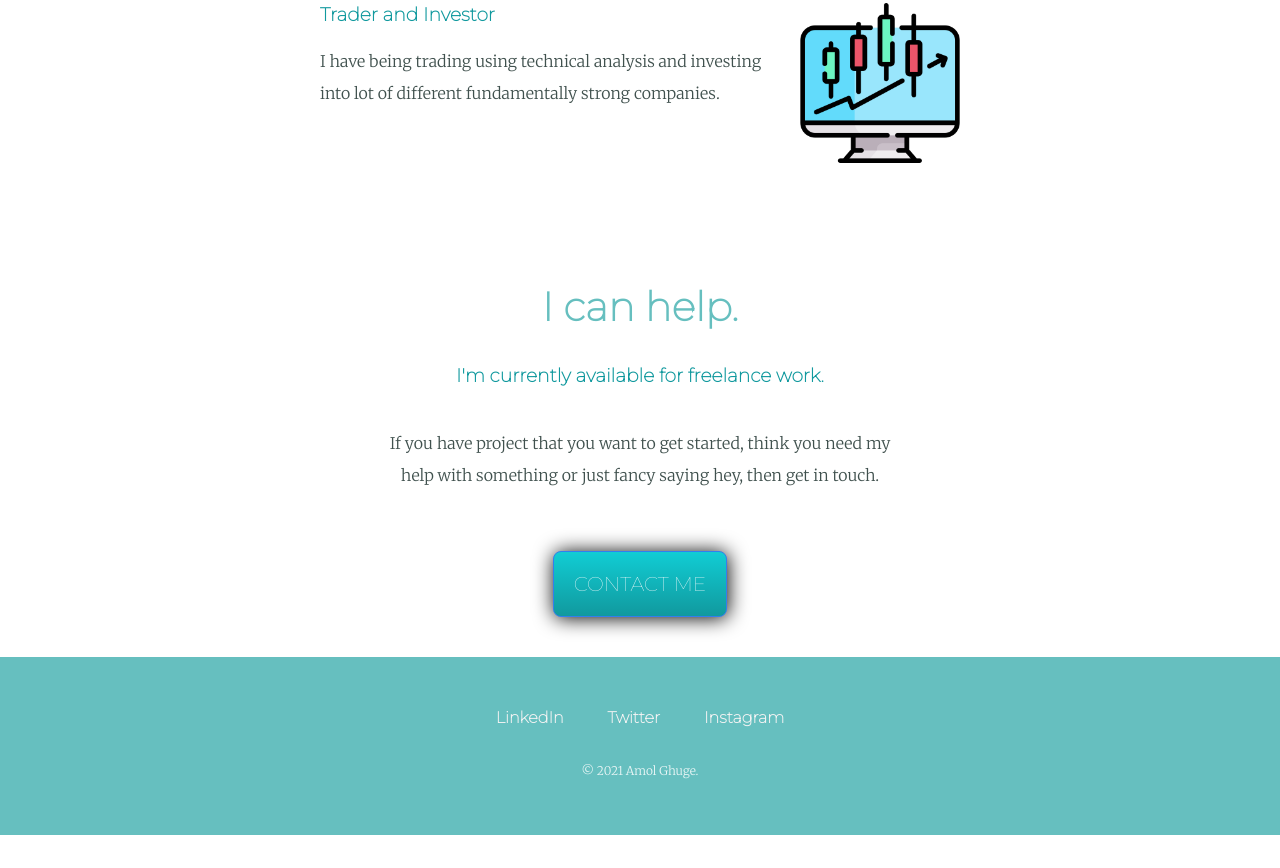
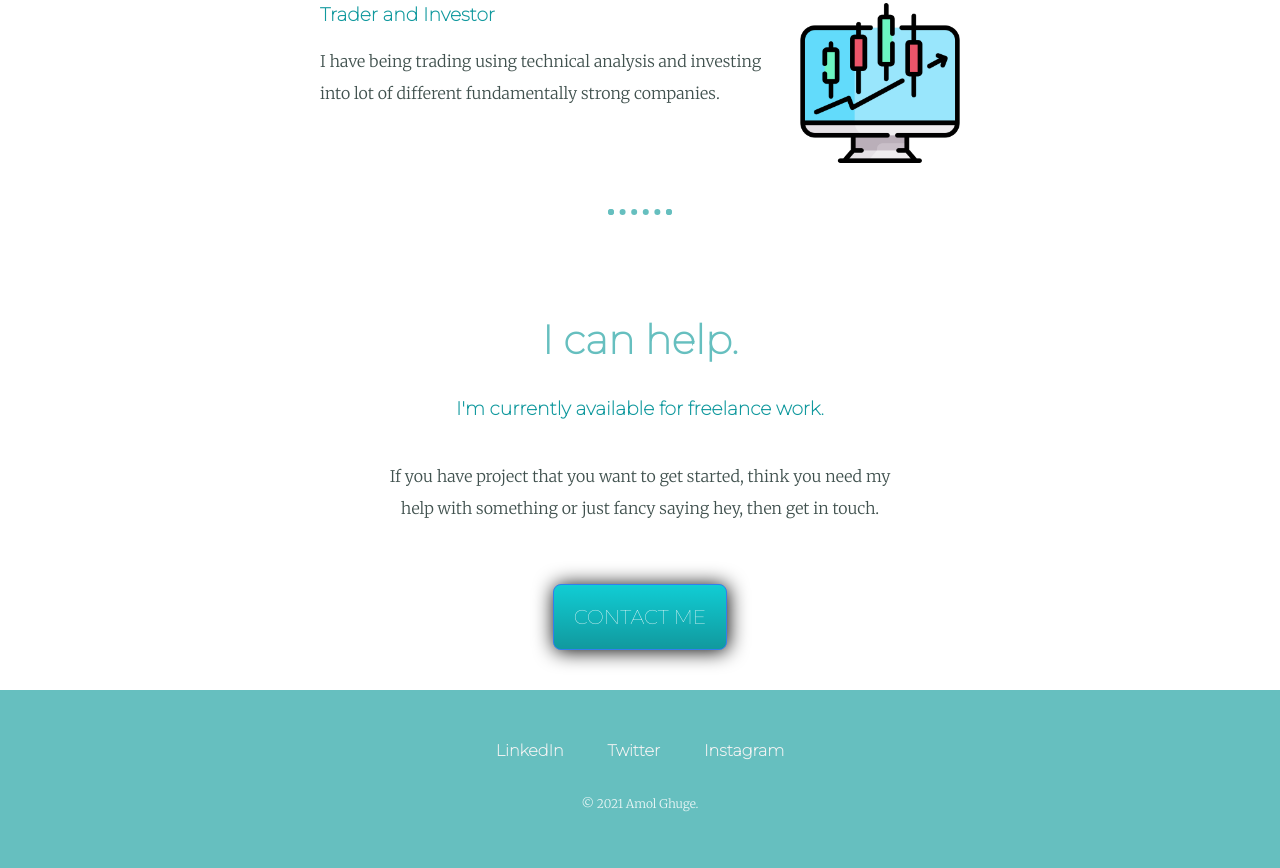
Before and after one commit to theamolghuge/me, a plain HTML site: page index.html in a window 1280 px wide. Shown: the part 1133-2001 px from the top of the page. Before the commit the page ends 1968 px from the top, so only its background shows below. Drawn offline with Linux system fonts and the light colour scheme.

Commit message:
Update index.html

```diff
--- a/index.html
+++ b/index.html
@@ -33,7 +33,7 @@
             <p>I have being trading using technical analysis and investing into lot of different fundamentally strong companies.</p>
           </div>
         </div>
-        <br><br>
+        <hr>
         <div class="contact-me">
           <h2>I can help.</h2>
           <h3>I'm currently available for freelance work.</h3>
```
